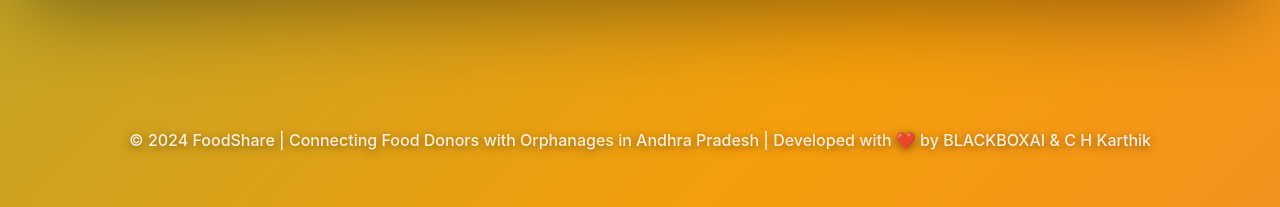
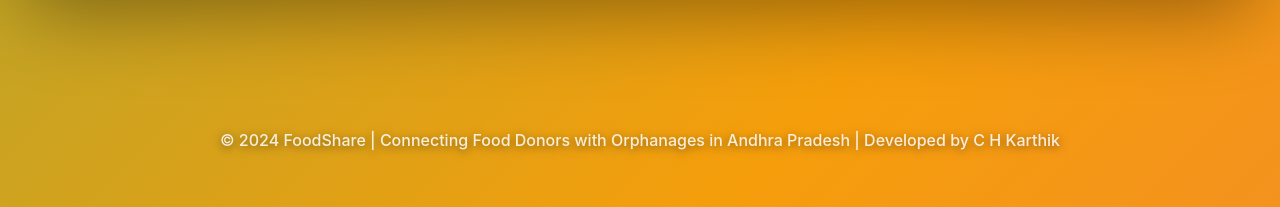
Before and after one commit to chowturkarthik/foodshare-app, a plain HTML site: page frontend/index.html in a window 1280 px wide. Shown: the part 4847-5054 px from the top of the page. Drawn offline with Linux system fonts and the light colour scheme; no server answers.

Commit message:
Update frontend/index.html - complete FoodShare enhancements

```diff
--- a/frontend/index.html
+++ b/frontend/index.html
@@ -110,7 +110,7 @@
   </main>
 
   <footer class="footer">
-    © 2024 FoodShare | Connecting Food Donors with Orphanages in Andhra Pradesh | Developed with ❤️ by BLACKBOXAI & C H Karthik
+    © 2024 FoodShare | Connecting Food Donors with Orphanages in Andhra Pradesh | Developed by C H Karthik
   </footer>
 
   <!-- Mobile FAB -->
```
